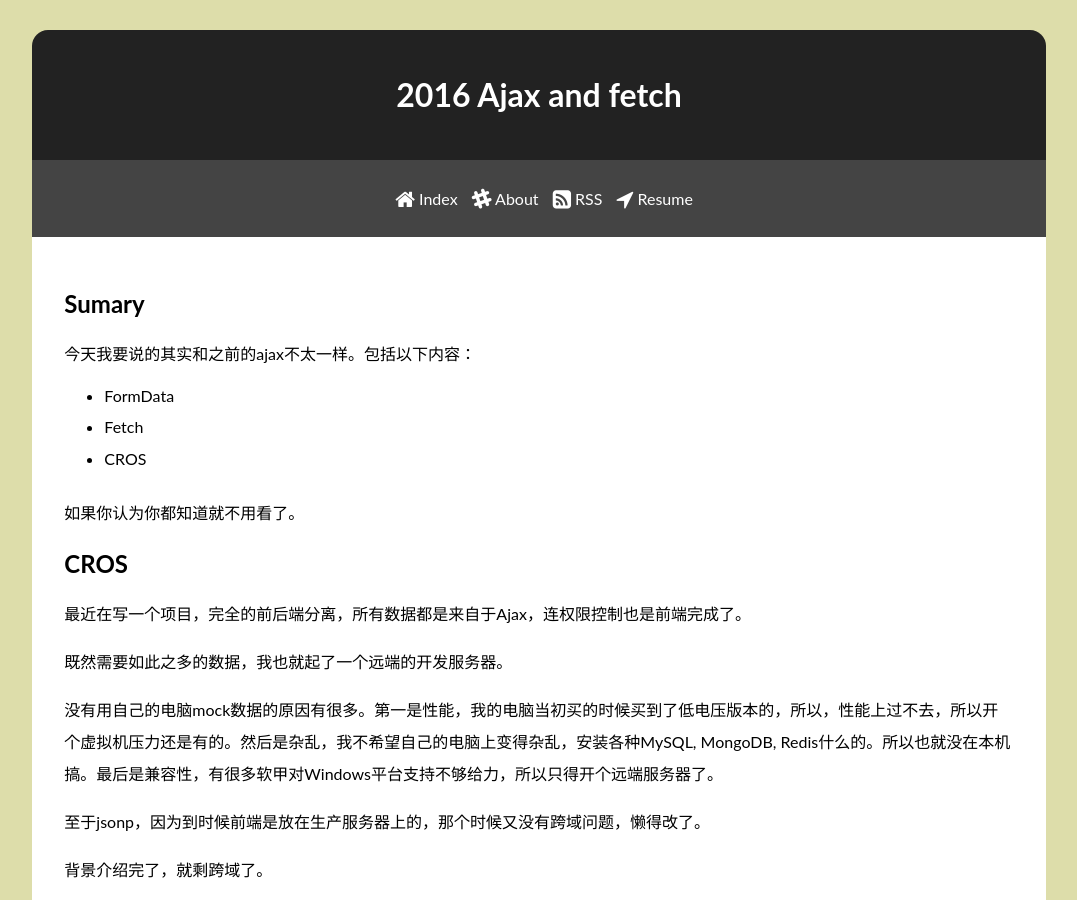
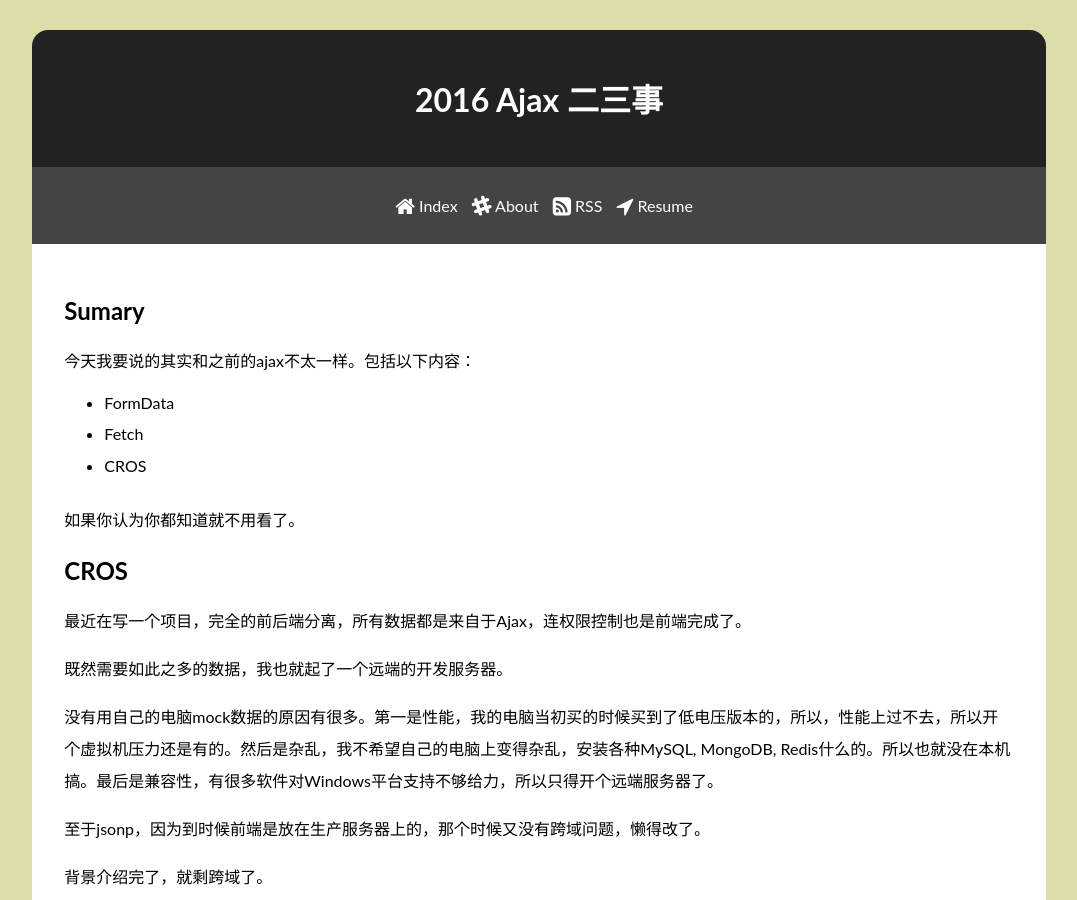
Before and after one commit to AnnatarHe/AnnatarHe.github.io, a Jekyll site: the page built from _posts/2016-01-26-things-about-ajax-in-2016.md, in a window 1280 px wide and 900 px high. Shown: the whole window, without its empty margins (101-1178 px from the left). Built offline with Jekyll 4.4.1, drawn with Linux system fonts in a browser that asks for light colours; nearby versions of some CDN libraries; some web fonts are replaced; comment, search, counter and statistics services are not loaded.

```diff
--- a/_posts/2016-01-26-things-about-ajax-in-2016.md
+++ b/_posts/2016-01-26-things-about-ajax-in-2016.md
@@ -1,6 +1,6 @@
 ---
 layout: post
-title: 2016 Ajax and fetch
+title: 2016 Ajax 二三事
 ---
 
 ## Sumary
@@ -19,7 +19,7 @@ title: 2016 Ajax and fetch
 
 既然需要如此之多的数据，我也就起了一个远端的开发服务器。
 
-没有用自己的电脑mock数据的原因有很多。第一是性能，我的电脑当初买的时候买到了低电压版本的，所以，性能上过不去，所以开个虚拟机压力还是有的。然后是杂乱，我不希望自己的电脑上变得杂乱，安装各种MySQL, MongoDB, Redis什么的。所以也就没在本机搞。最后是兼容性，有很多软甲对Windows平台支持不够给力，所以只得开个远端服务器了。
+没有用自己的电脑mock数据的原因有很多。第一是性能，我的电脑当初买的时候买到了低电压版本的，所以，性能上过不去，所以开个虚拟机压力还是有的。然后是杂乱，我不希望自己的电脑上变得杂乱，安装各种MySQL, MongoDB, Redis什么的。所以也就没在本机搞。最后是兼容性，有很多软件对Windows平台支持不够给力，所以只得开个远端服务器了。
 
 至于jsonp，因为到时候前端是放在生产服务器上的，那个时候又没有跨域问题，懒得改了。
 
```
Also changed, not shown: favicon.ico (added).
